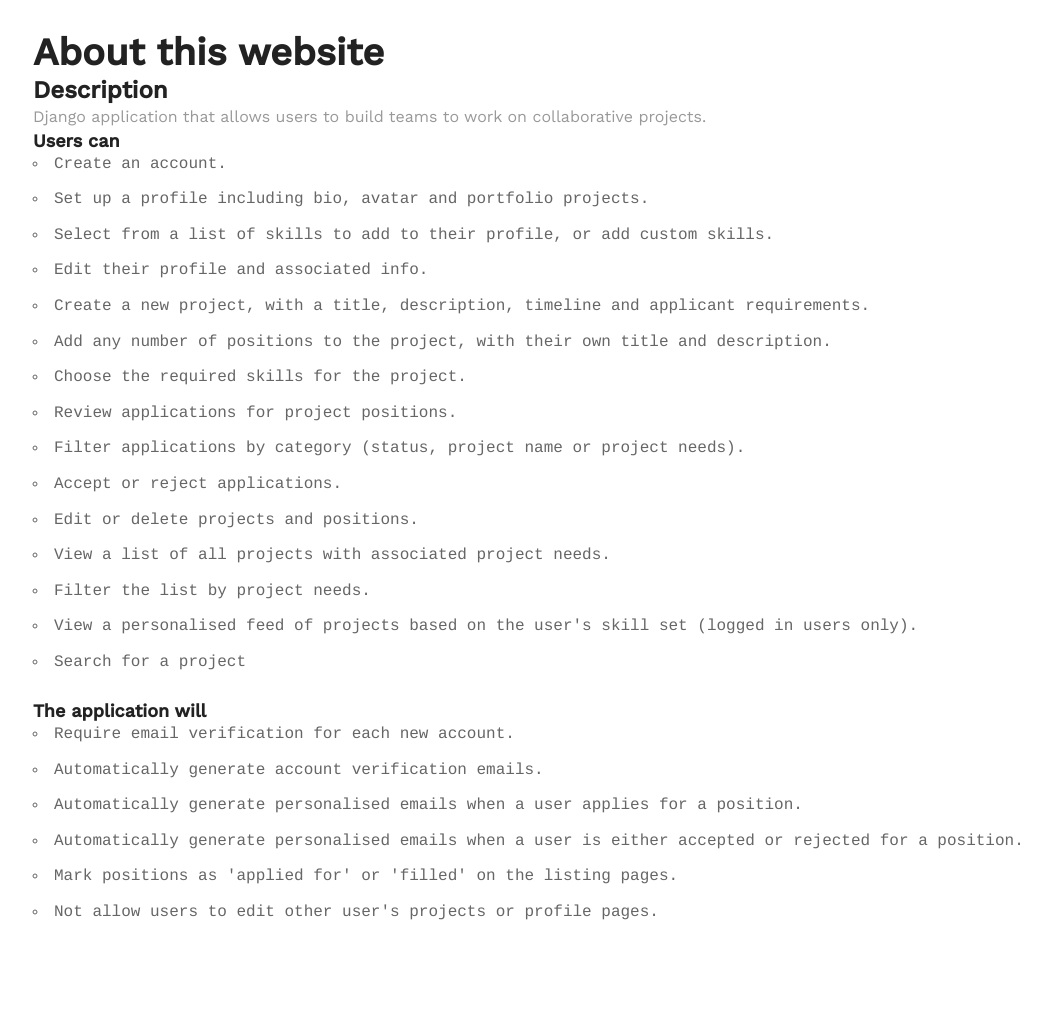
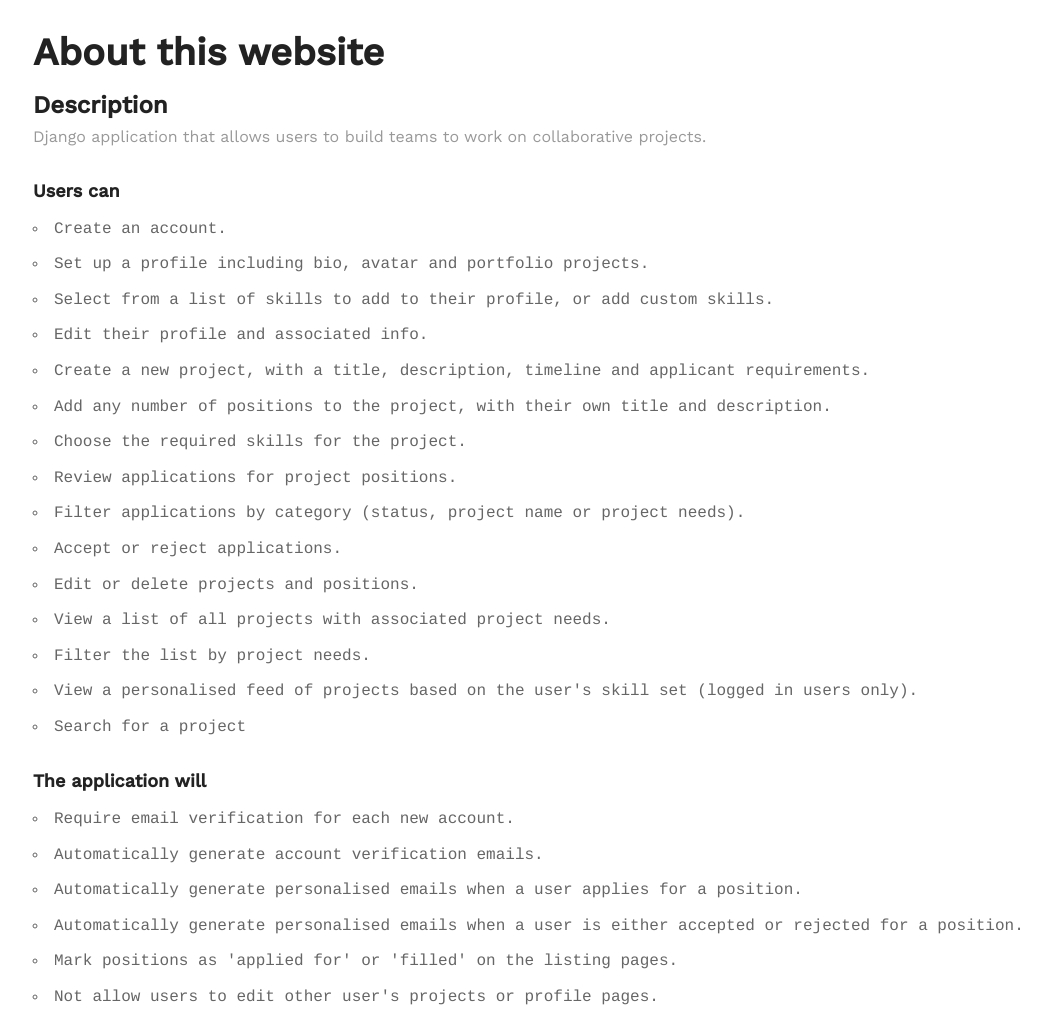
Before and after one commit to gidsey/teambuilder, a Django app: page /about/ in a window 1280 px wide. Shown: the part 91-1123 px from the top of the page, without its empty margins (82-1133 px from the left). Before the commit the page ends 1011 px from the top, so only its background shows below. Run offline with Django 3.2, Linux system fonts and the light colour scheme; parts of the project's set-up code (start-up, migrations or seed data) failed here and were passed over; some libraries are stand-ins or nearby versions.

Commit message:
collectstatic

```diff
--- a/pages/templates/about.html
+++ b/pages/templates/about.html
@@ -7,10 +7,10 @@
     <div class="bounds circle--page">
         <div class="circle--page--header circle--fluid">
             <div class="circle--fluid--cell circle--fluid--primary">
-                <h1>About this website</h1>
-                <h2>Description</h2>
+                <h1 class="mb-4">About this website</h1>
+                <h2 class="mb-2">Description</h2>
                 <p>Django application that allows users to build teams to work on collaborative projects.</p>
-                <h3>Users can</h3>
+                <h3 class="mt-5 mb-4">Users can</h3>
                 <ul>
                     <li>Create an account.</li>
                     <li>Set up a profile including bio, avatar and portfolio projects.</li>
@@ -29,7 +29,7 @@
                     <li>Search for a project</li>
                 </ul>
 
-                <h3>The application will</h3>
+                <h3 class="mt-5 mb-4">The application will</h3>
                 <ul>
                     <li>Require email verification for each new account.</li>
                     <li>Automatically generate account verification emails.</li>
--- a/teambuilder/settings.py
+++ b/teambuilder/settings.py
@@ -35,7 +35,6 @@ else:
 
 # SECURITY WARNING: don't run with debug turned on in production!
 DEBUG = int(os.environ.get('DEBUG', default=0))
-
 
 if ENVIRONMENT == 'production':
     # allowed hosts get parsed from a comma-separated list
--- a/templates/404.html
+++ b/templates/404.html
@@ -7,8 +7,9 @@
     <div class="bounds circle--page">
         <div class="circle--page--header circle--fluid">
             <div class="circle--fluid--cell circle--fluid--primary">
-                <h1>404 Page Not Found</h1>
-                <p><a href="{% url "pages:index" %}">Back to home</a></p>
+                <h1>404</h1>
+                <h3>PAGE NOT FOUND</h3>
+                <p class="mt-4"><a href="{% url "pages:index" %}">Back to home</a></p>
             </div>
         </div>
     </div>
```
Also changed, not shown: 1 other file.
